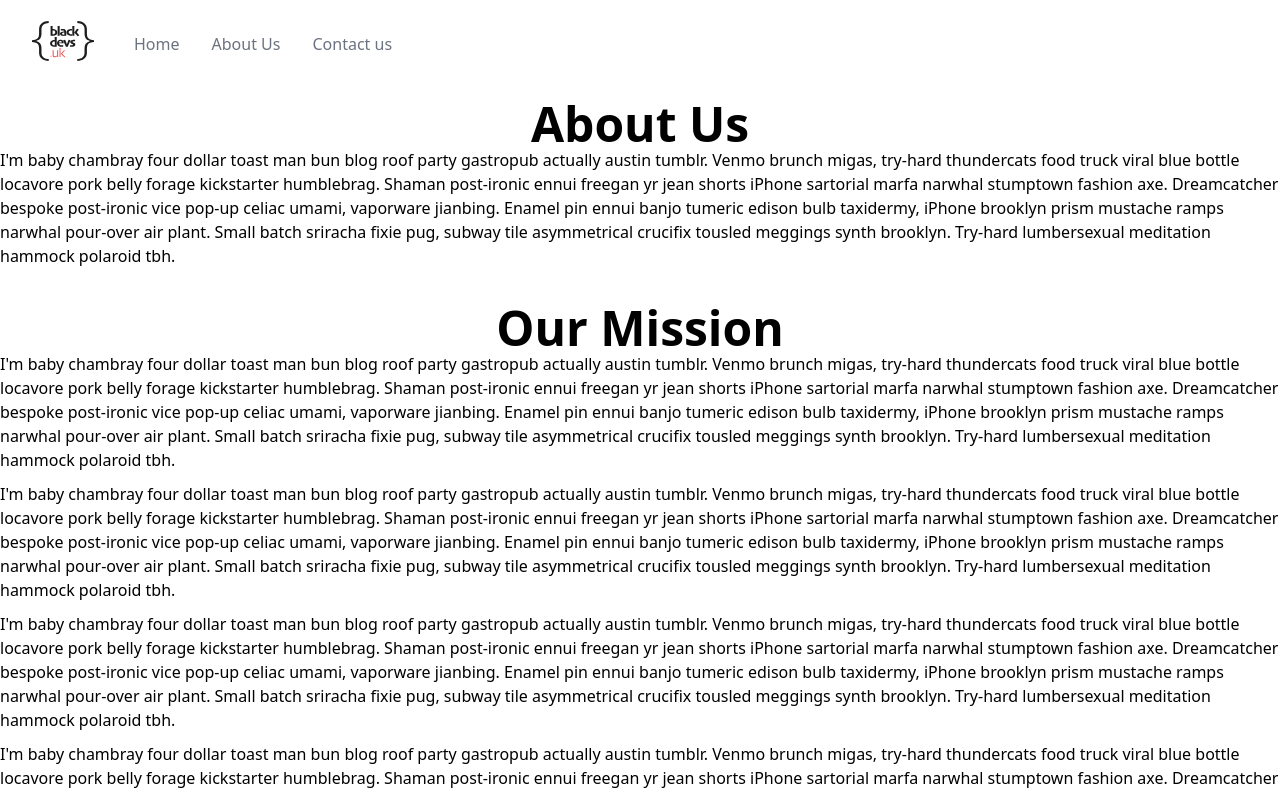
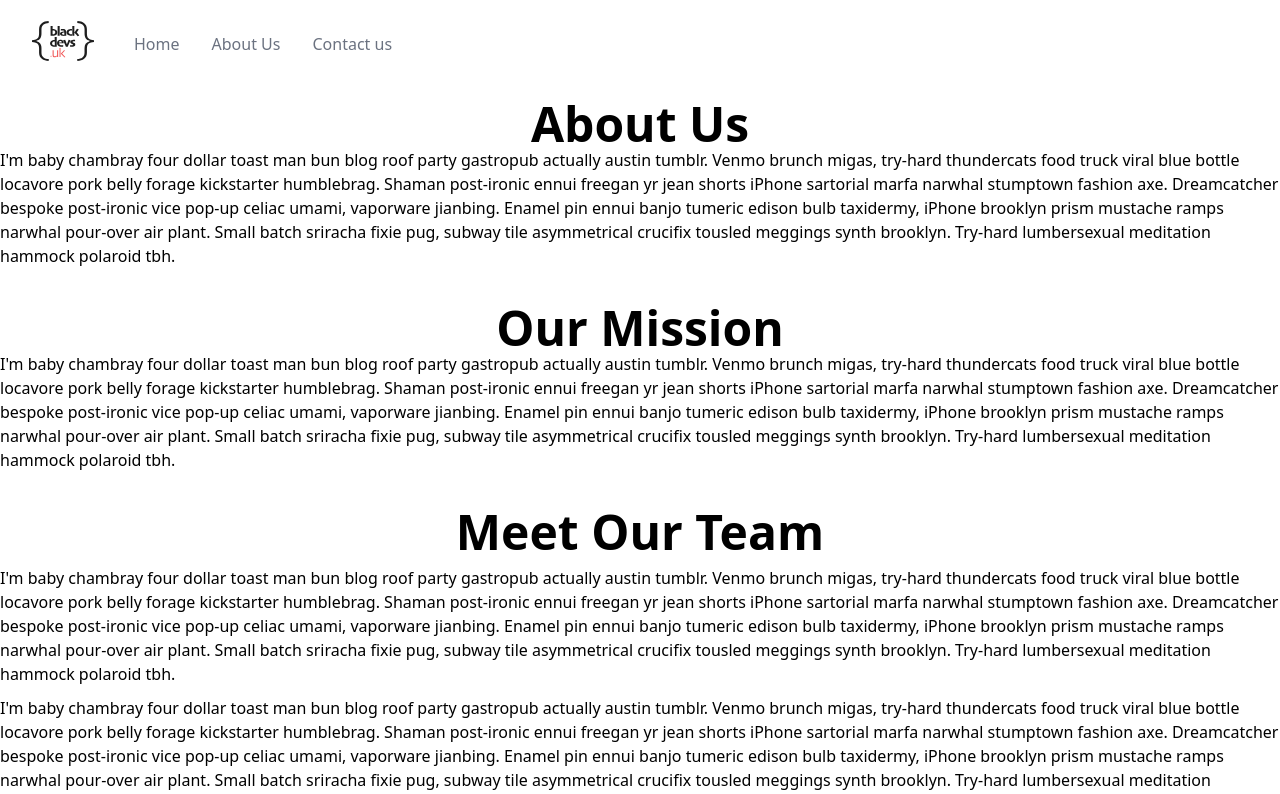
Before and after one commit to blackdevslondon/bdl, a Next.js app: page /content/home in a window 1280 px wide. Shown: the top 794 px of the page. Built offline with nearby package versions, Linux system fonts and the light colour scheme.

Commit message:
Add Our Team Section

```diff
--- /dev/null
+++ b/components/ourTeamSection.tsx
@@ -0,0 +1,17 @@
+export const OurTeamSection = () => (
+  <article>
+    <h1 className="font-bold text-5xl text-center mt-9">Meet Our Team</h1>
+    <p className="home-text">
+      I'm baby chambray four dollar toast man bun blog roof party gastropub
+      actually austin tumblr. Venmo brunch migas, try-hard thundercats food
+      truck viral blue bottle locavore pork belly forage kickstarter humblebrag.
+      Shaman post-ironic ennui freegan yr jean shorts iPhone sartorial marfa
+      narwhal stumptown fashion axe. Dreamcatcher bespoke post-ironic vice
+      pop-up celiac umami, vaporware jianbing. Enamel pin ennui banjo tumeric
+      edison bulb taxidermy, iPhone brooklyn prism mustache ramps narwhal
+      pour-over air plant. Small batch sriracha fixie pug, subway tile
+      asymmetrical crucifix tousled meggings synth brooklyn. Try-hard
+      lumbersexual meditation hammock polaroid tbh.
+    </p>
+  </article>
+);
--- a/pages/content/home.tsx
+++ b/pages/content/home.tsx
@@ -1,6 +1,7 @@
 import { Navbar } from "../../components/navbar";
 import AboutSection from "../../components/aboutSection";
 import { OurMissionSection } from "../../components/ourMissionSection";
+import { OurTeamSection } from "../../components/ourTeamSection";
 
 const Home = () => (
   <div>
@@ -8,6 +9,7 @@ const Home = () => (
     <div className="sm:container sm:mx-auto md:container md:mx-auto">
       <AboutSection />
       <OurMissionSection />
+      <OurTeamSection />
       <article>
         <p className="home-text">
           I'm baby chambray four dollar toast man bun blog roof party gastropub
```
Also changed, not shown: 1 other file (tests, documents, lock files or other folders).
